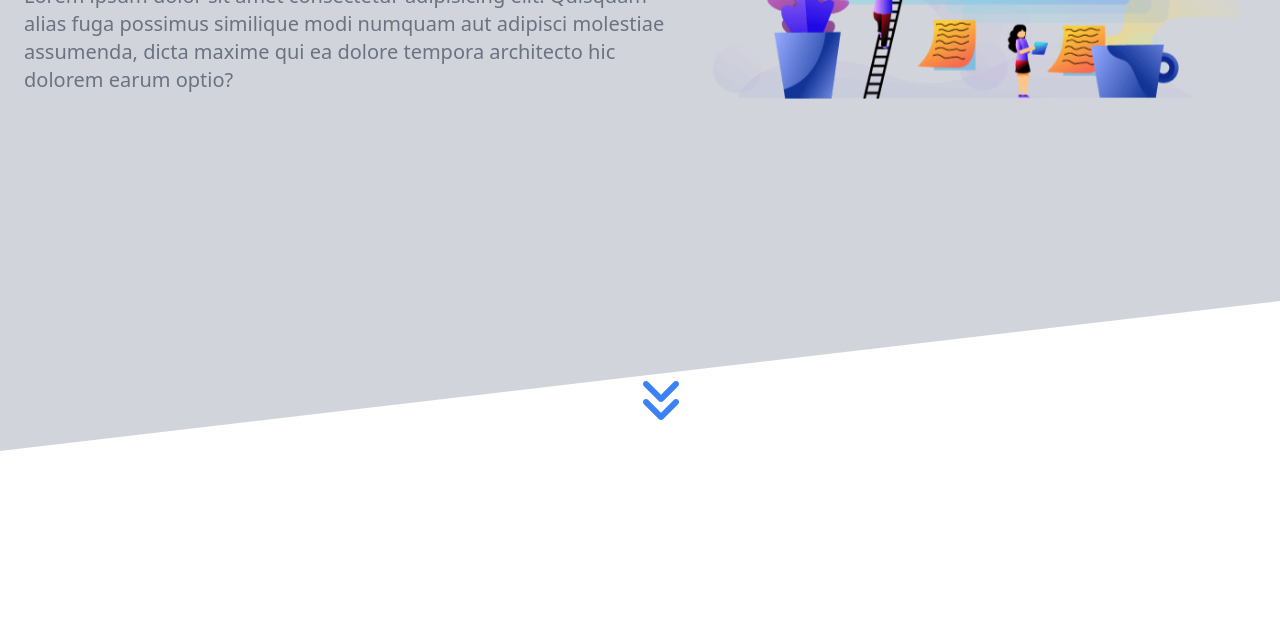
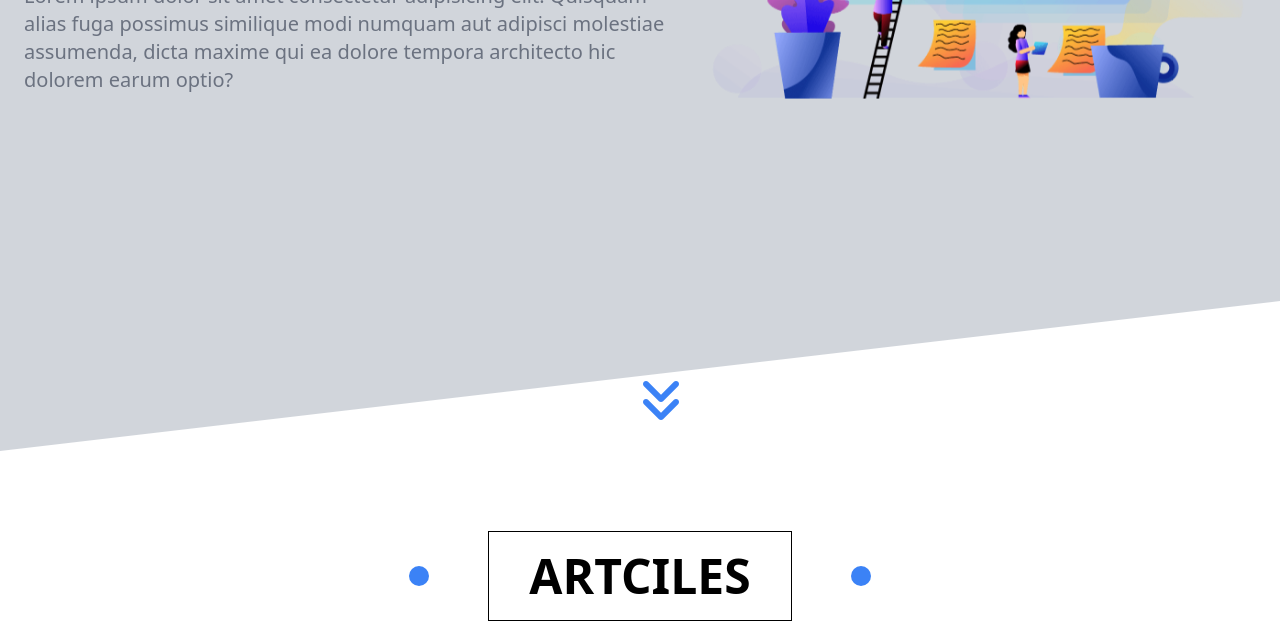
Before and after one commit to Rachid-Ait-Rhoudane/zewana-design-tailwindcss, a plain HTML site: page index.html in a window 1280 px wide. Shown: the part 349-982 px from the top of the page. Before the commit the page ends 800 px from the top, so only its background shows below. Drawn offline with Linux system fonts and the light colour scheme.

Commit message:
add articles section

```diff
--- a/index.html
+++ b/index.html
@@ -122,6 +122,12 @@
         </section>
         <!-- End landing -->
 
+        <!-- Start articles -->
+        <section class="container mx-auto px-6 py-20" >
+            <h1 class="relative border border-black py-5 px-10 uppercase w-fit mx-auto text-5xl font-bold before:absolute before:top-1/2 before:-translate-y-1/2 before:-left-20 before:w-5 before:h-5 before:rounded-full before:bg-blue-500 after:absolute after:top-1/2 after:-translate-y-1/2 after:-right-20 after:w-5 after:h-5 after:rounded-full after:bg-blue-500 after:duration-500 before:duration-500">artciles</h1>
+        </section>
+        <!-- End articles -->
+
     </main>
     <!-- End main content -->
 
```
Also changed, not shown: public/css/styles.css.
